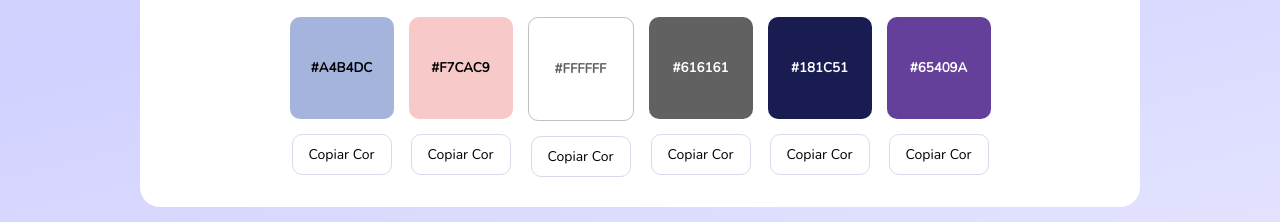
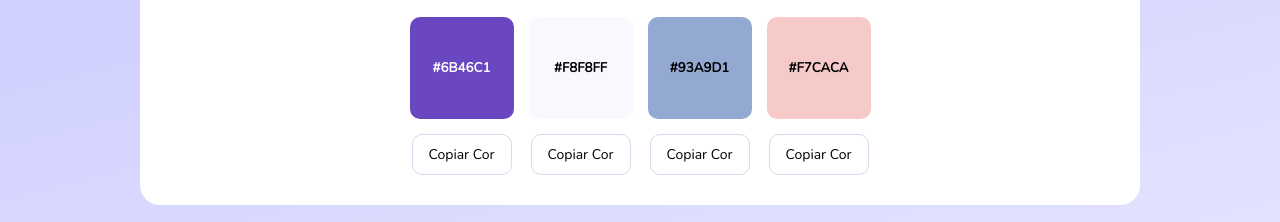
Before and after one commit to Bruno-Rocha33/Paleta-de-cores, a plain HTML site: page index.html in a window 1280 px wide. Shown: the part 1418-1640 px from the top of the page. Drawn offline with nearby package versions, Linux system fonts and the light colour scheme.

Commit message:
Atualização de cores da marca Visutec Crafts

```diff
--- a/index.html
+++ b/index.html
@@ -112,33 +112,23 @@
       <a href='#'><img class="logos" src='https://svgshare.com/i/bYP.svg' title='Visutec crafts' /></a>
       <div class="Container-cores">
         <div class="itens_cores">
-          <input class="visuteccrafts_cor--1" type="text" value="#A4B4DC" id="visuteccrafts_cor1" readonly>
+          <input class="visuteccrafts_cor--1" type="text" value="#6B46C1" id="visuteccrafts_cor1" readonly>
           <button onclick="visuteccrafts_cor1()">Copiar Cor</button>
         </div>
 
         <div class="itens_cores">
-          <input class="visuteccrafts_cor--2" type="text" value="#F7CAC9" id="visuteccrafts_cor2" readonly>
+          <input class="visuteccrafts_cor--2" type="text" value="#F8F8FF" id="visuteccrafts_cor2" readonly>
           <button onclick="visuteccrafts_cor2()">Copiar Cor</button>
         </div>
 
         <div class="itens_cores">
-          <input class="visuteccrafts_cor--3" type="text" value="#FFFFFF" id="visuteccrafts_cor3" readonly>
+          <input class="visuteccrafts_cor--3" type="text" value="#93A9D1" id="visuteccrafts_cor3" readonly>
           <button onclick="visuteccrafts_cor3()">Copiar Cor</button>
         </div>
 
         <div class="itens_cores">
-          <input class="visuteccrafts_cor--4" type="text" value="#616161" id="visuteccrafts_cor4" readonly>
+          <input class="visuteccrafts_cor--4" type="text" value="#F7CACA" id="visuteccrafts_cor4" readonly>
           <button onclick="visuteccrafts_cor4()">Copiar Cor</button>
-        </div>
-
-        <div class="itens_cores">
-          <input class="visuteccrafts_cor--5" type="text" value="#181C51" id="visuteccrafts_cor5" readonly>
-          <button onclick="visuteccrafts_cor5()">Copiar Cor</button>
-        </div>
-
-        <div class="itens_cores">
-          <input class="visuteccrafts_cor--6" type="text" value="#65409A" id="visuteccrafts_cor6" readonly>
-          <button onclick="visuteccrafts_cor6()">Copiar Cor</button>
         </div>
       </div>
     </section>
--- a/script.js
+++ b/script.js
@@ -322,39 +322,6 @@ function visuteccrafts_cor4() {
 
 
 
-function visuteccrafts_cor5() {
-  /* Get the text field */
-  var copyText = document.getElementById("visuteccrafts_cor5");
-
-  /* Select the text field */
-  copyText.select();
-  copyText.setSelectionRange(0, 99999); /* For mobile devices */
-
-  /* Copy the text inside the text field */
-  navigator.clipboard.writeText(copyText.value);
-
-  /* Alert the copied text
-  alert("Copied the text: " + copyText.value);*/
-}
-
-
-function visuteccrafts_cor6() {
-  /* Get the text field */
-  var copyText = document.getElementById("visuteccrafts_cor6");
-
-  /* Select the text field */
-  copyText.select();
-  copyText.setSelectionRange(0, 99999); /* For mobile devices */
-
-  /* Copy the text inside the text field */
-  navigator.clipboard.writeText(copyText.value);
-
-  /* Alert the copied text
-  alert("Copied the text: " + copyText.value);*/
-}
-
-
-
 function visutec_cor1() {
   /* Get the text field */
   var copyText = document.getElementById("visutec_cor1");
--- a/style.css
+++ b/style.css
@@ -149,34 +149,22 @@ input {
 /*Input Visuteccrafts*/
 
 .visuteccrafts_cor--1 {
-  background-color: #A4B4DC;
-  color: #000;
-
+  background-color: #6B46C1;
 }
 
 .visuteccrafts_cor--2 {
-  background-color: #f7cac9;
+  background-color: #F8F8FF;
   color: #000;
 }
 
 .visuteccrafts_cor--3 {
-  background-color: #ffffff;
-  border: 1px solid #c0c0c0;
-  color: #616161;
+  background-color: #93A9D1;
+  color: #000;
 }
 
 .visuteccrafts_cor--4 {
-  background-color: #616161;
-}
-
-.visuteccrafts_cor--5 {
-  background-color: #181C51;
-  color: white;
-}
-
-.visuteccrafts_cor--6 {
-  background-color: #65409A;
-  color: white;
+  background-color: #F7CACA;
+  color: #000;
 }
 
 
```
